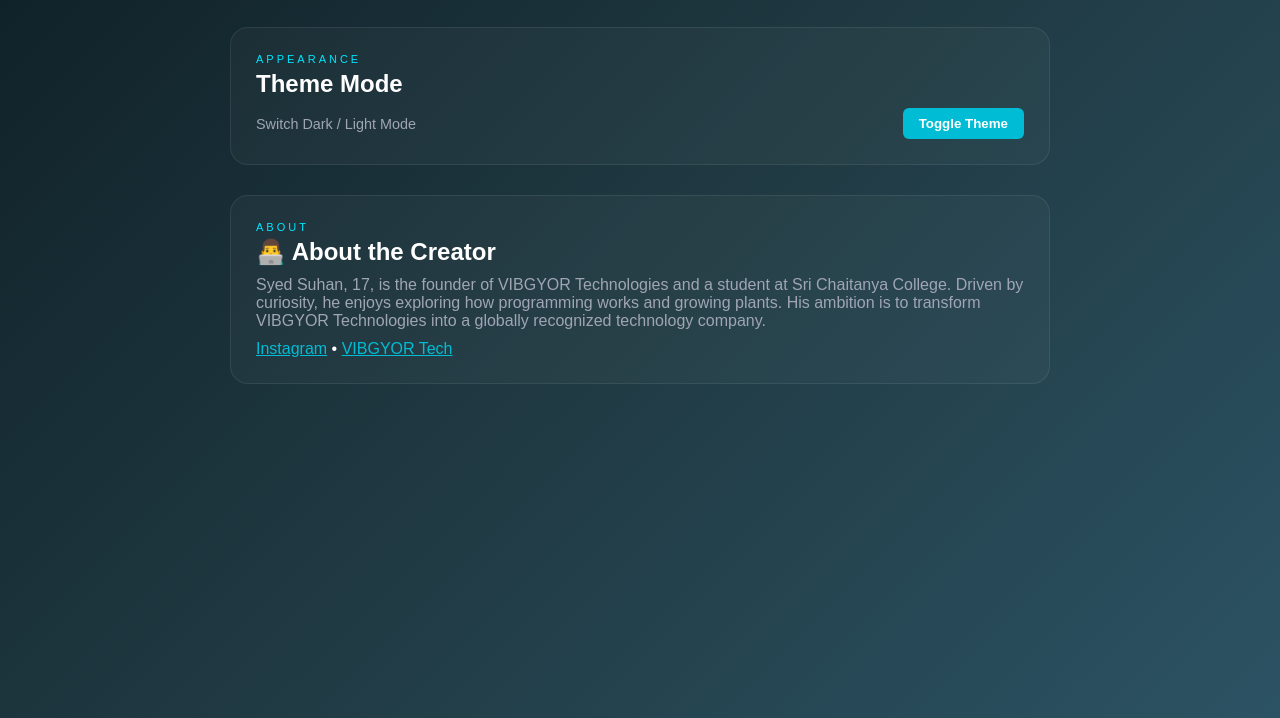
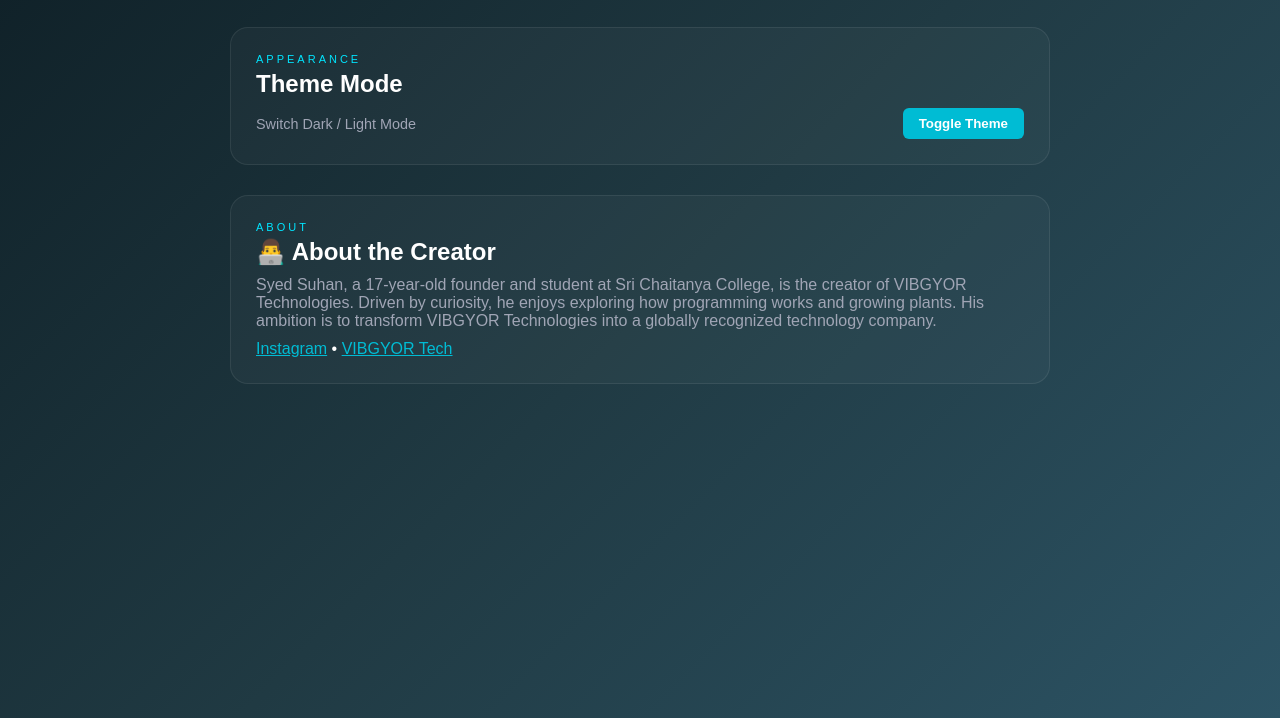
Before and after one commit to syedsuhan921-netizen/VIBGYOR-, a plain HTML site: page index.html in a window 1280 px wide. Both pictures are taken after a click on the button "⚙️". Shown: the part 82-800 px from the top of the page. Drawn offline with Linux system fonts and the light colour scheme; a script that the page names is missing.

Commit message:
Clarify the creator's age in the Settings bio

```diff
--- a/index.html
+++ b/index.html
@@ -91,7 +91,7 @@
     </div></div>
     <div id="gameModal" class="game-modal" aria-live="polite"><div class="game-modal-content"><button class="modal-close" type="button" onclick="closeGameModal()">✖</button><div id="gameModalBody"></div></div></div>
 
-    <div id="settingsPage" class="page-view" style="display:none"><div class="settings-header"><h2>⚙️ Settings</h2><button class="back-btn" onclick="showPage('website')">← Back</button></div><div class="section-card"><p class="label">APPEARANCE</p><h2>Theme Mode</h2><div style="margin-top:10px;display:flex;align-items:center;justify-content:space-between"><span style="color:#a0a5b5;font-size:.9rem">Switch Dark / Light Mode</span><button onclick="toggleTheme()" style="padding:8px 16px;background:#00bcd4;border:0;border-radius:6px;color:#fff;cursor:pointer;font-weight:bold">Toggle Theme</button></div></div><div class="section-card"><p class="label">ABOUT</p><h2>👨‍💻 About the Creator</h2><p style="margin-top:10px;color:#a0a5b5">Syed Suhan, 17, is the founder of VIBGYOR Technologies and a student at Sri Chaitanya College. Driven by curiosity, he enjoys exploring how programming works and growing plants. His ambition is to transform VIBGYOR Technologies into a globally recognized technology company.</p><p style="margin-top:10px"><a href="https://instagram.com/the__suhan__official__" style="color:#00bcd4">Instagram</a> • <a href="https://instagram.com/vibgyor_tech_" style="color:#00bcd4">VIBGYOR Tech</a></p></div></div>
+    <div id="settingsPage" class="page-view" style="display:none"><div class="settings-header"><h2>⚙️ Settings</h2><button class="back-btn" onclick="showPage('website')">← Back</button></div><div class="section-card"><p class="label">APPEARANCE</p><h2>Theme Mode</h2><div style="margin-top:10px;display:flex;align-items:center;justify-content:space-between"><span style="color:#a0a5b5;font-size:.9rem">Switch Dark / Light Mode</span><button onclick="toggleTheme()" style="padding:8px 16px;background:#00bcd4;border:0;border-radius:6px;color:#fff;cursor:pointer;font-weight:bold">Toggle Theme</button></div></div><div class="section-card"><p class="label">ABOUT</p><h2>👨‍💻 About the Creator</h2><p style="margin-top:10px;color:#a0a5b5">Syed Suhan, a 17-year-old founder and student at Sri Chaitanya College, is the creator of VIBGYOR Technologies. Driven by curiosity, he enjoys exploring how programming works and growing plants. His ambition is to transform VIBGYOR Technologies into a globally recognized technology company.</p><p style="margin-top:10px"><a href="https://instagram.com/the__suhan__official__" style="color:#00bcd4">Instagram</a> • <a href="https://instagram.com/vibgyor_tech_" style="color:#00bcd4">VIBGYOR Tech</a></p></div></div>
     <script src="ai-details.js"></script>
     <script src="script.js"></script>
 </body>
```
